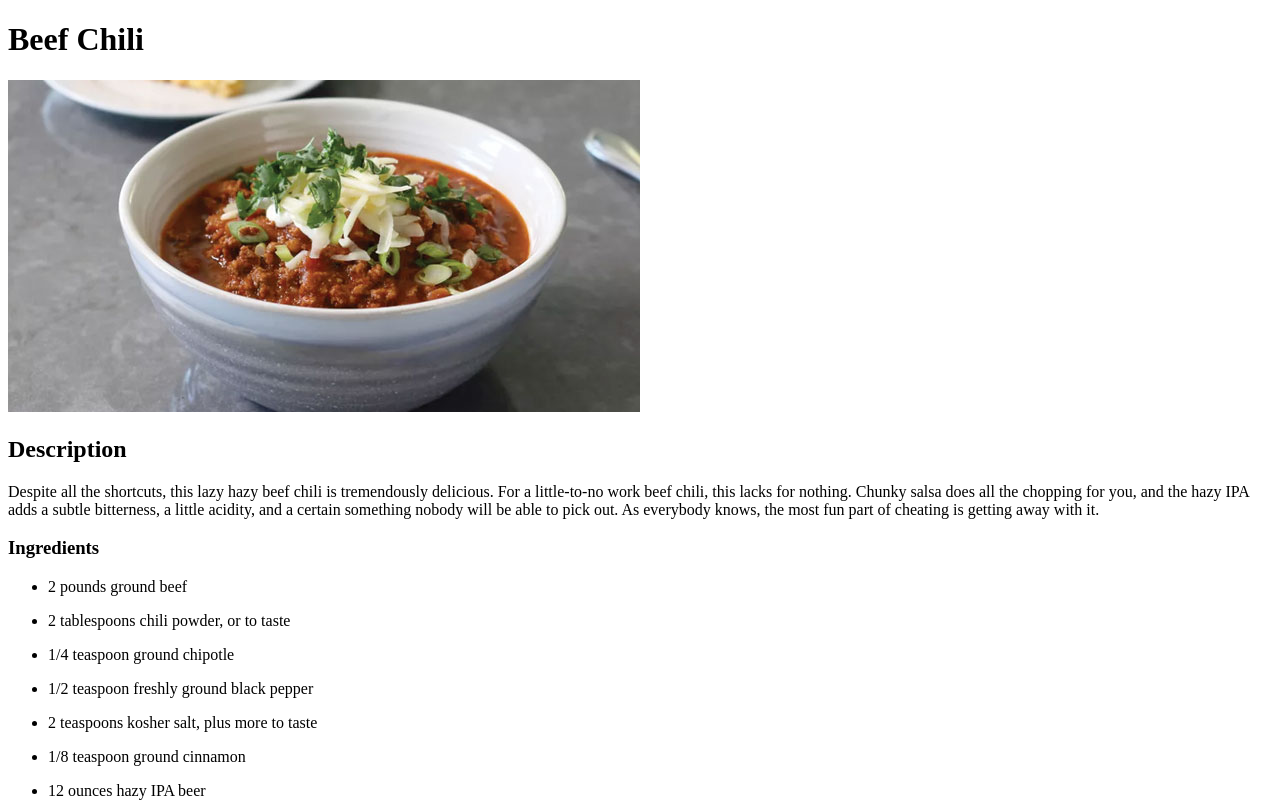
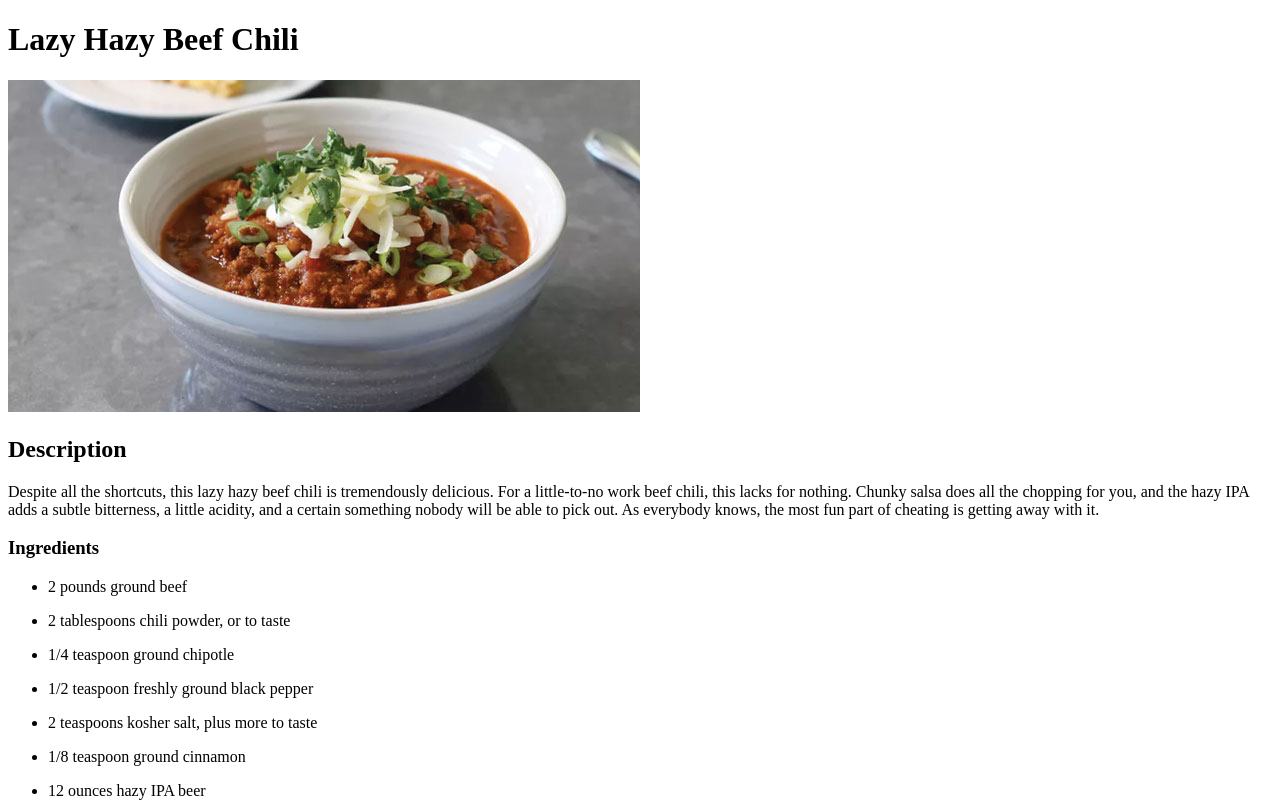
Before and after one commit to NicLedoux/odin-recipes, a plain HTML site: page recipes/chili.html in a window 1280 px wide. Shown: the top 803 px of the page. Drawn offline with Linux system fonts and the light colour scheme.

```diff
--- a/recipes/chili.html
+++ b/recipes/chili.html
@@ -6,7 +6,7 @@
     <title>Beef Chili</title>
   </head>
   <body>
-    <h1>Beef Chili</h1>
+    <h1>Lazy Hazy Beef Chili</h1>
     <img src="../chili.jpg" alt="Beef Chili" />
     <h2>Description</h2>
     <p>
```
